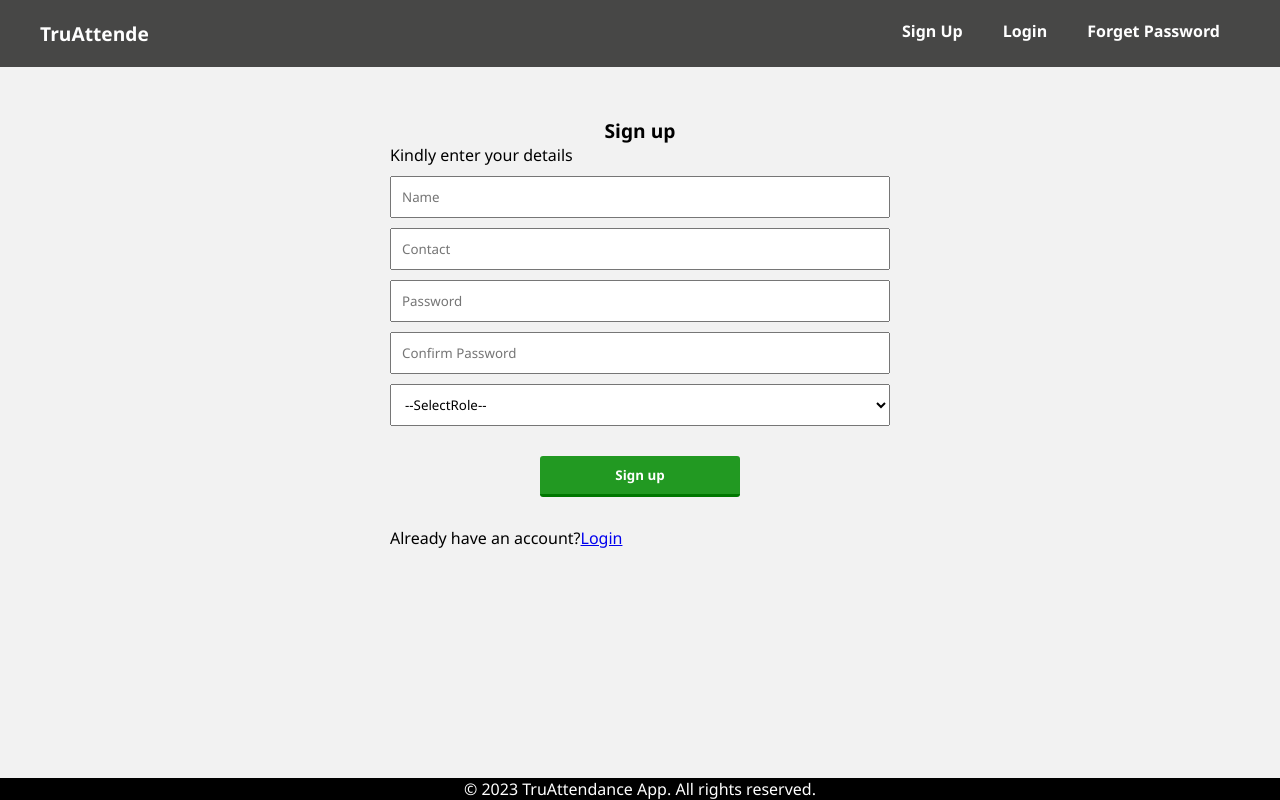
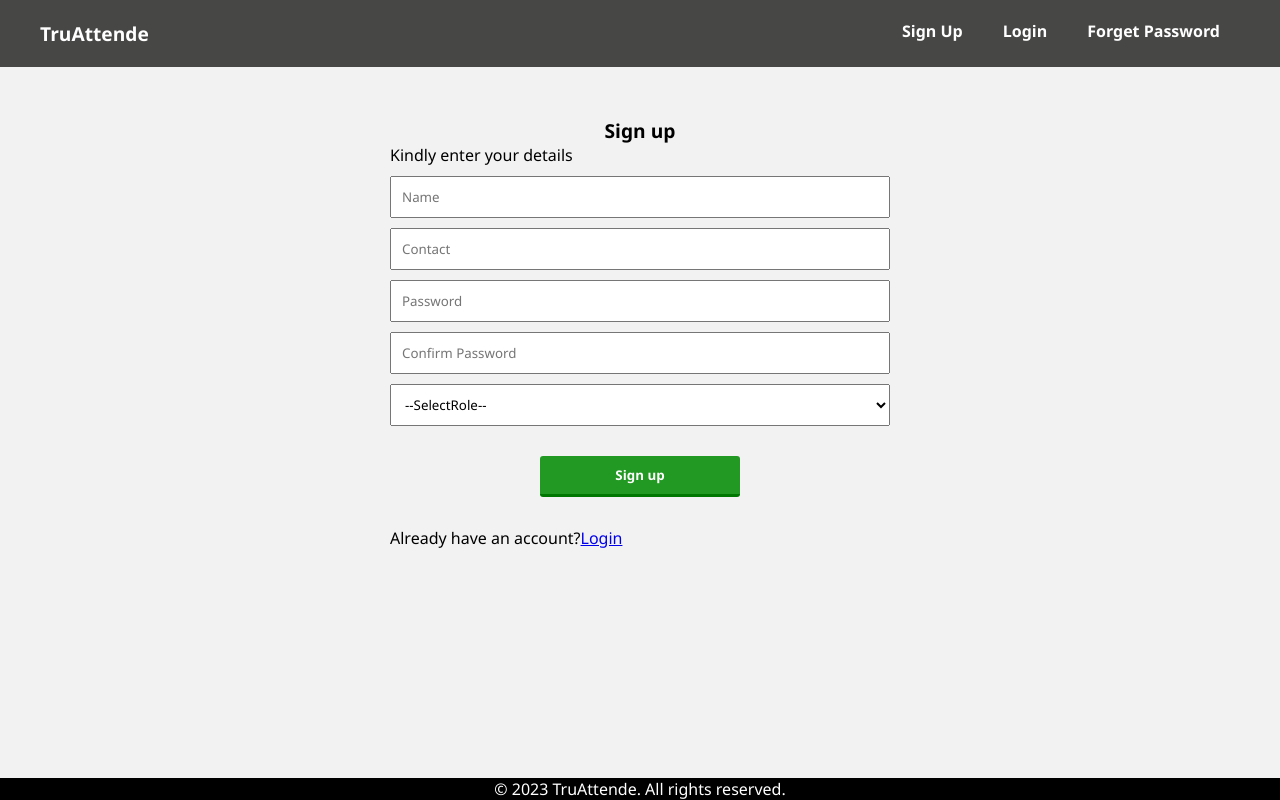
Before and after one commit to Dhruv4171/Attendence, a React (Create React App) app: page / in a window 1280 px wide. Built offline with nearby package versions, Linux system fonts and the light colour scheme.

Commit message:
Commit for title

```diff
--- a/src/App.jsx
+++ b/src/App.jsx
@@ -30,6 +30,7 @@
     setTimeout(() => {
       setIsLoading(false);
     }, 1000);
+    window.localStorage.clear();
   }, []);
   useEffect(() => {
     if (!isLoggedIn) {
--- a/src/components/footer/index.jsx
+++ b/src/components/footer/index.jsx
@@ -4,7 +4,7 @@
   return (
     <Wrapper>
         <div className='footer'>
-        <p>&copy; 2023 TruAttendance App. All rights reserved.</p>
+        <p>&copy; 2023 TruAttende. All rights reserved.</p>
         </div>
     </Wrapper>
   )
--- a/src/components/markattd/index.jsx
+++ b/src/components/markattd/index.jsx
@@ -40,7 +40,6 @@
                 console.log('Attendance marked successfully:', res.data);
                 alert("Attendance Marked Successfully!!")
                 navigate('/facpanel')
-                // You can perform any additional actions after marking attendance
         })
         .catch(error => {
                 console.error('Error marking attendance:', error);
```
Also changed, not shown: public/icon.png (added).
